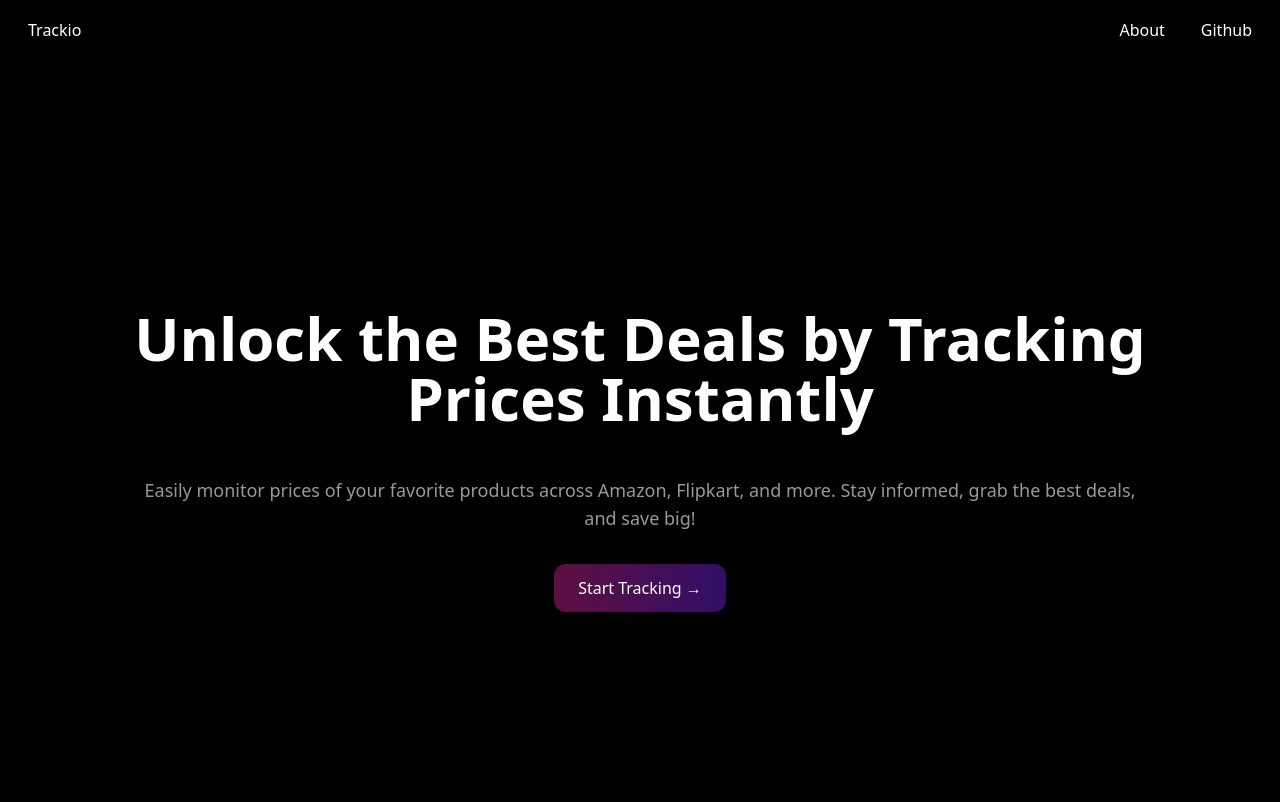
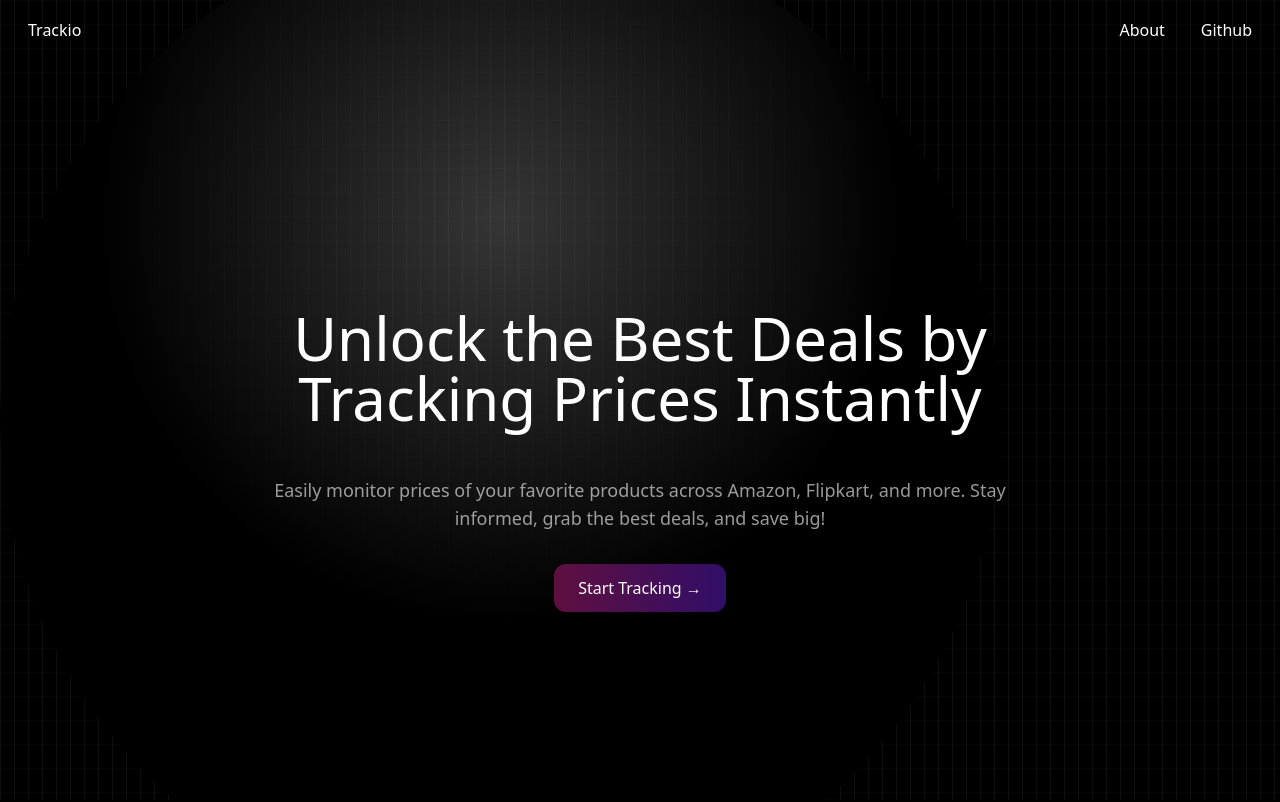
Before and after one commit to itsRamit/trackio, a website: page index.html in a window 1280 px wide. Shown: the top 802 px of the page. Drawn offline with nearby package versions, Linux system fonts and the light colour scheme.

Commit message:
modified background

```diff
--- a/index.html
+++ b/index.html
@@ -6,9 +6,18 @@
     <link rel="stylesheet" href="./src/output.css" />
     <script src="https://cdn.tailwindcss.com"></script>
     <script src="https://cdn.jsdelivr.net/npm/chart.js"></script>
+    <link href="https://fonts.googleapis.com/css2?family=Inter:wght@400;500;600;700&display=swap" rel="stylesheet">
     <title>Trackio</title>
   </head>
   <body>
+    <div class="relative h-screen w-full bg-black overflow-hidden">
+      <!-- Background -->
+      <div class="absolute bottom-0 left-0 right-0 top-0 bg-[linear-gradient(to_right,#4f4f4f2e_1px,transparent_1px),linear-gradient(to_bottom,#8080800a_1px,transparent_1px)] bg-[size:14px_24px]"></div>
+      <div class="absolute left-0 right-0 top-[-10%] h-[1000px] w-[1000px] rounded-full bg-[radial-gradient(circle_400px_at_50%_300px,#fbfbfb36,#000)]"></div>
+
+
+      <!-- Content -->
+      <div class="relative z-10">
         <div class="flex justify-between p-1 md:p-3">
           <span class="text-white px-4 py-1.5">Trackio</span>
           <nav class="flex justify-end gap-1">
@@ -16,13 +25,16 @@
             <a href="#" class="text-white px-4 py-1.5">Github</a>
           </nav>
         </div>
+        <!-- Landing Section -->
         <section class="h-screen px-8 flex items-center justify-center">
-        <div class="max-w-sm md:max-w-lg lg:max-w-5xl text-center">
-          <h1 class="text-3xl md:text-5xl lg:text-6xl font-bold">
+          <div class="max-w-sm md:max-w-lg lg:max-w-3xl text-center">
+            <h1 class="text-3xl md:text-5xl lg:text-6xl font-inter font-medium text-white">
               Unlock the Best Deals by Tracking Prices Instantly
             </h1>
             <p class="text-sm md:text-lg text-white/60 mt-4 md:mt-12">
-            Easily monitor prices of your favorite products across Amazon, Flipkart, and more. Stay informed, grab the best deals, and save big!
+              Easily monitor prices of your favorite products across Amazon,
+              Flipkart, and more. Stay informed, grab the best deals, and save
+              big!
             </p>
             <div class="flex justify-center mt-8">
               <button
@@ -34,15 +46,26 @@
             </div>
           </div>
         </section>
+      </div>
+    </div>
+  </body>
+  <script src="./src/script.js"></script>
+  <script src="./src/chart.js"></script>
+</html>
+
+
+
+
+<!--
 <section id="target-section" class="px-8 py-24 flex flex-col lg:flex-row gap-8 justify-between items-stretch">
-        <!-- Form Section -->
+    Form Section
     <div class="w-full lg:w-1/3 bg-gray-950 border rounded-lg flex flex-col h-full lg:h-auto justify-center">
       <div class="p-8">
         <p class="mb-2">Enter Flipkart URL of the product</p>
         <form class="w-full">
           <label for="flipkart-search" class="mb-2 text-sm font-medium text-gray-900 sr-only dark:text-white">Search</label>
           <div class="relative">
-                <!-- Search Icon -->
+            Search Icon
             <div class="absolute inset-y-0 left-0 flex items-center pl-3 pointer-events-none">
               <svg class="w-8 h-6 text-gray-500 dark:text-gray-400" xmlns="http://www.w3.org/2000/svg" fill="none" viewBox="0 0 24 24" stroke-width="2" stroke="currentColor" aria-hidden="true">
                 <path stroke-linecap="round" stroke-linejoin="round" d="M13.828 10.172a4 4 0 1 0-5.656-5.656l-4 4a4 4 0 1 0 5.656 5.656m4.172-4.172a4 4 0 0 0 5.656 5.656l4-4a4 4 0 0 0-5.656-5.656" />
@@ -68,7 +91,7 @@
         <form class="w-full">
           <label for="amazon-search" class="mb-2 text-sm font-medium text-gray-900 sr-only dark:text-white">Search</label>
           <div class="relative">
-                <!-- Search Icon -->
+            Search Icon
             <div class="absolute inset-y-0 left-0 flex items-center pl-3 pointer-events-none">
               <svg class="w-8 h-6 text-gray-500 dark:text-gray-400" xmlns="http://www.w3.org/2000/svg" fill="none" viewBox="0 0 24 24" stroke-width="2" stroke="currentColor" aria-hidden="true">
                 <path stroke-linecap="round" stroke-linejoin="round" d="M13.828 10.172a4 4 0 1 0-5.656-5.656l-4 4a4 4 0 1 0 5.656 5.656m4.172-4.172a4 4 0 0 0 5.656 5.656l4-4a4 4 0 0 0-5.656-5.656" />
@@ -92,17 +115,10 @@
       </div>
     </div>
 
-        <!-- Chart Section -->
+    Chart Section
     <div class="border bg-custom-gradient rounded-md w-full lg:w-2/3 flex flex-col h-full lg:h-auto">
       <div class="w-full p-6">
         <canvas id="transportChart" class="w-full"></canvas>
       </div>
     </div>
-      </section>
-
-
-
-  </body>
-  <script src="./src/script.js"></script>
-  <script src="./src/chart.js"></script>
-</html>
+  </section> -->
--- a/src/style.css
+++ b/src/style.css
@@ -4,7 +4,7 @@
 
 @layer base {
     body{
-        @apply bg-black text-white
+        @apply text-white bg-black;
 
     }
 
--- a/tailwind.config.js
+++ b/tailwind.config.js
@@ -6,6 +6,7 @@ module.exports = {
       backgroundImage: {
         'custom-gradient' : 'linear-gradient(to right, #5F0F40, #310E68)',
       }
+
     },
   },
   plugins: [],
```
Also changed, not shown: src/output.css. Lines whose indentation alone changed are shown as unchanged.
